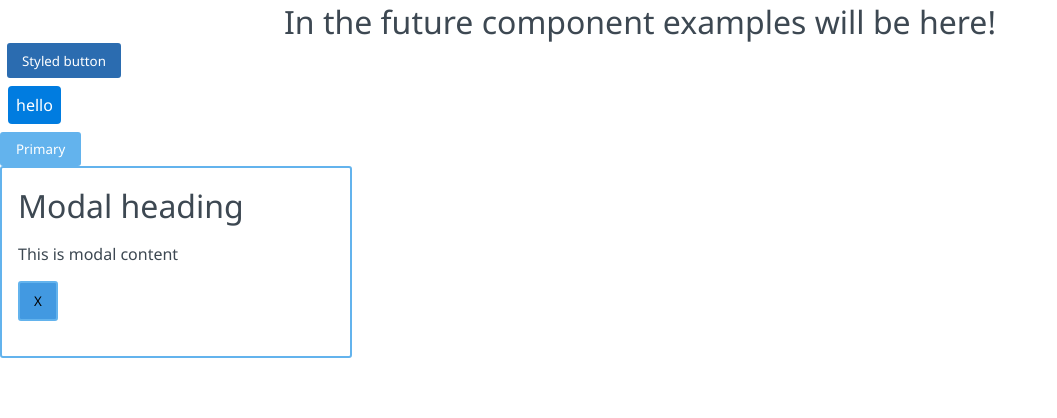
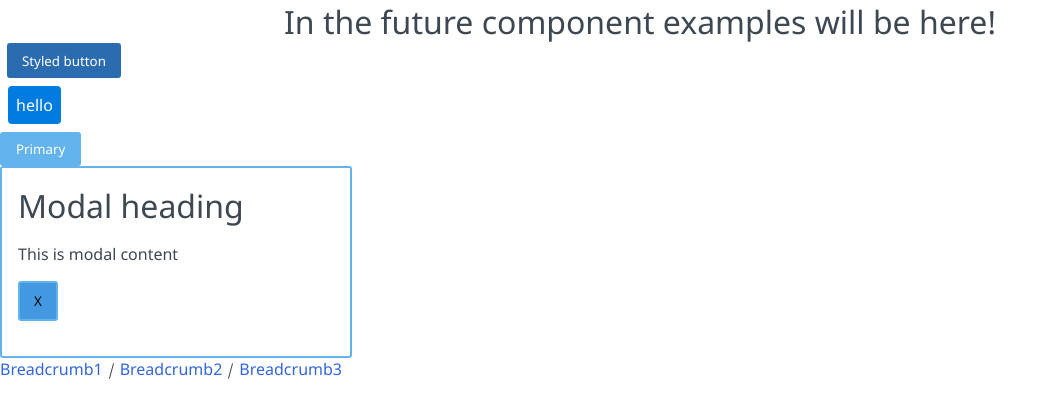
Before and after one commit to peeweetje/Design-system-with-Storybook-styled-components-styled-system, a React (Create React App) app: page / in a window 1280 px wide. Shown: the top 418 px of the page, without its empty margins (0-1057 px from the left). Built offline with nearby package versions, Linux system fonts and the light colour scheme.

Commit message:
refactor: add breadcrumbs to app. made cahnges to the breadcrumb.

```diff
--- a/src/App.tsx
+++ b/src/App.tsx
@@ -5,6 +5,10 @@ import Box from "./components/box/Box";
 import Header from "./components/header/Header";
 import ButtonStyledSystem from "./components/button-styled-system/ButtonStyledSystem";
 import Modal from "./components/modal/Modal";
+import {
+  Breadcrumb,
+  BreadcrumbPortal,
+} from "./components/breadcrumb/BreadCrumb";
 
 const App: FC = () => {
   const [showModal, setModal] = useState(false);
@@ -39,6 +43,10 @@ const App: FC = () => {
           <ButtonStyling onClick={closeModal}>X</ButtonStyling>
         </Modal>
       )}
+      <BreadcrumbPortal />
+      <Breadcrumb to="/one">Breadcrumb1</Breadcrumb>
+      <Breadcrumb to="/two">Breadcrumb2</Breadcrumb>
+      <Breadcrumb to="/two">Breadcrumb3</Breadcrumb>
     </AppStyling>
   );
 };
--- a/src/components/breadcrumb/BreadCrumb.tsx
+++ b/src/components/breadcrumb/BreadCrumb.tsx
@@ -1,12 +1,66 @@
-import React, { FC, ReactNode } from "react";
-import styled, { css } from "styled-components";
+import React, { FC, ReactNode, useState, useEffect } from "react";
+import ReactDOM from "react-dom";
+import { NavLink } from "react-router-dom";
+import styled from "styled-components";
 
 export interface BreadCrumbProps {
   children?: ReactNode | null;
+  to: string;
 }
 
-const Breadcrumb: FC<BreadCrumbProps> = ({ children }) => {
-  return <div>{children}</div>;
+export const BreadcrumbPortal = () => (
+  <nav aria-label="Breadcrumb">
+    <Items id="breadcrumb" />
+  </nav>
+);
+
+export const Breadcrumb: FC<BreadCrumbProps> = ({ children, to, ...props }) => {
+  const [portalNode, setPortalNode] = useState();
+
+  useEffect(() => {
+    setPortalNode(document.getElementById("breadcrumb"));
+  }, []);
+
+  return portalNode
+    ? ReactDOM.createPortal(
+        <Item {...props}>
+          <ItemLink to={to}>{children}</ItemLink>
+        </Item>,
+        portalNode
+      )
+    : null;
 };
 
-export default Breadcrumb;
+const Items = styled.ol`
+  margin: 0;
+  padding-left: 0;
+  list-style: none;
+`;
+
+const Item = styled.li`
+  display: inline;
+
+  & + &::before {
+    content: "";
+    display: inline-block;
+    transform: rotate(15deg);
+    border-right: 1px solid currentColor;
+    height: 1em;
+    margin: 0 8px -0.2em;
+  }
+`;
+
+const ItemLink = styled(NavLink).attrs({ exact: true })`
+  color: #36d;
+  text-decoration: none;
+  border-bottom: 1px solid transparent;
+
+  &:hover {
+    border-color: currentColor;
+  }
+
+  &.active {
+    border: none;
+    color: inherit;
+  }
+`;
--- a/src/index.tsx
+++ b/src/index.tsx
@@ -1,5 +1,6 @@
 import React from "react";
 import ReactDOM from "react-dom";
+import { BrowserRouter } from "react-router-dom";
 import App from "./App";
 import * as serviceWorker from "./serviceWorker";
 import { ThemeProvider } from "styled-components";
@@ -10,7 +11,9 @@ ReactDOM.render(
   <ThemeProvider theme={theme}>
     <>
       <GlobalStyle />
-      <App />
+      <BrowserRouter>
+        <App />
+      </BrowserRouter>
     </>
   </ThemeProvider>,
   document.getElementById("root")
```
